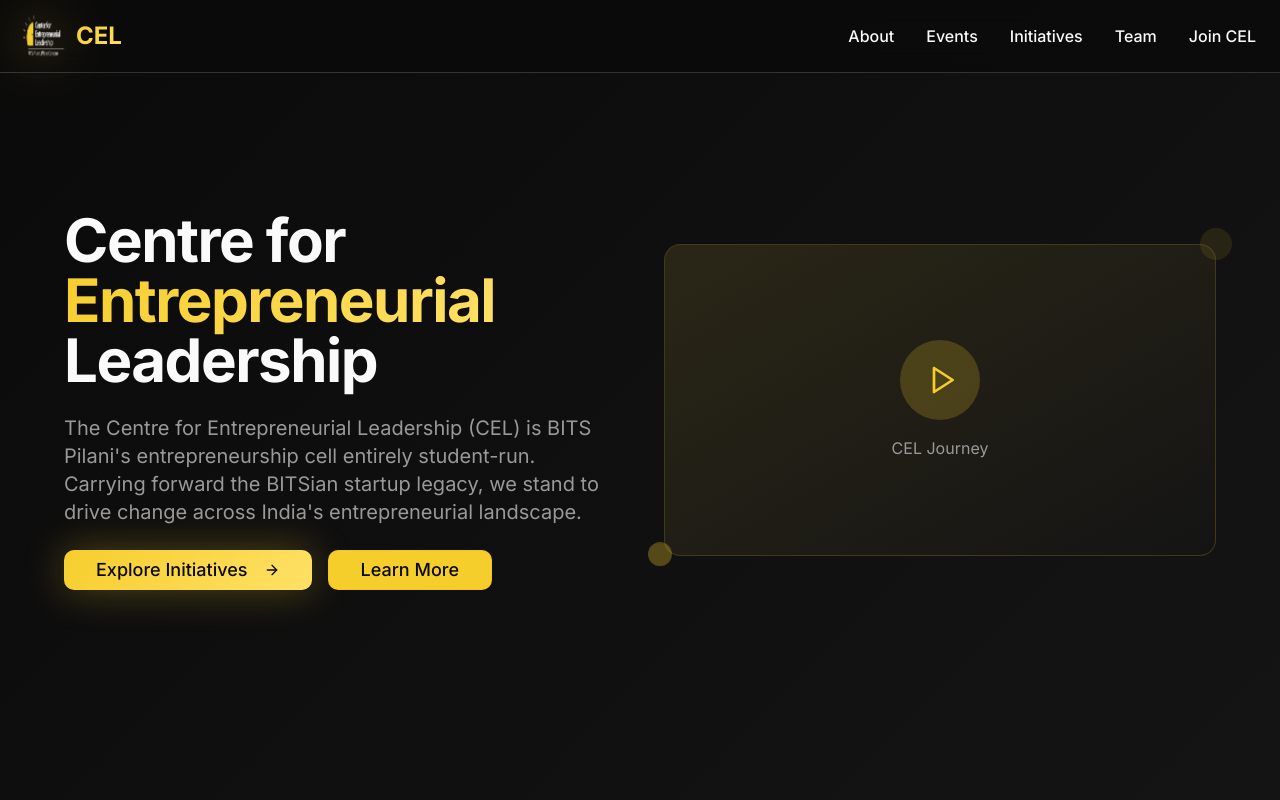
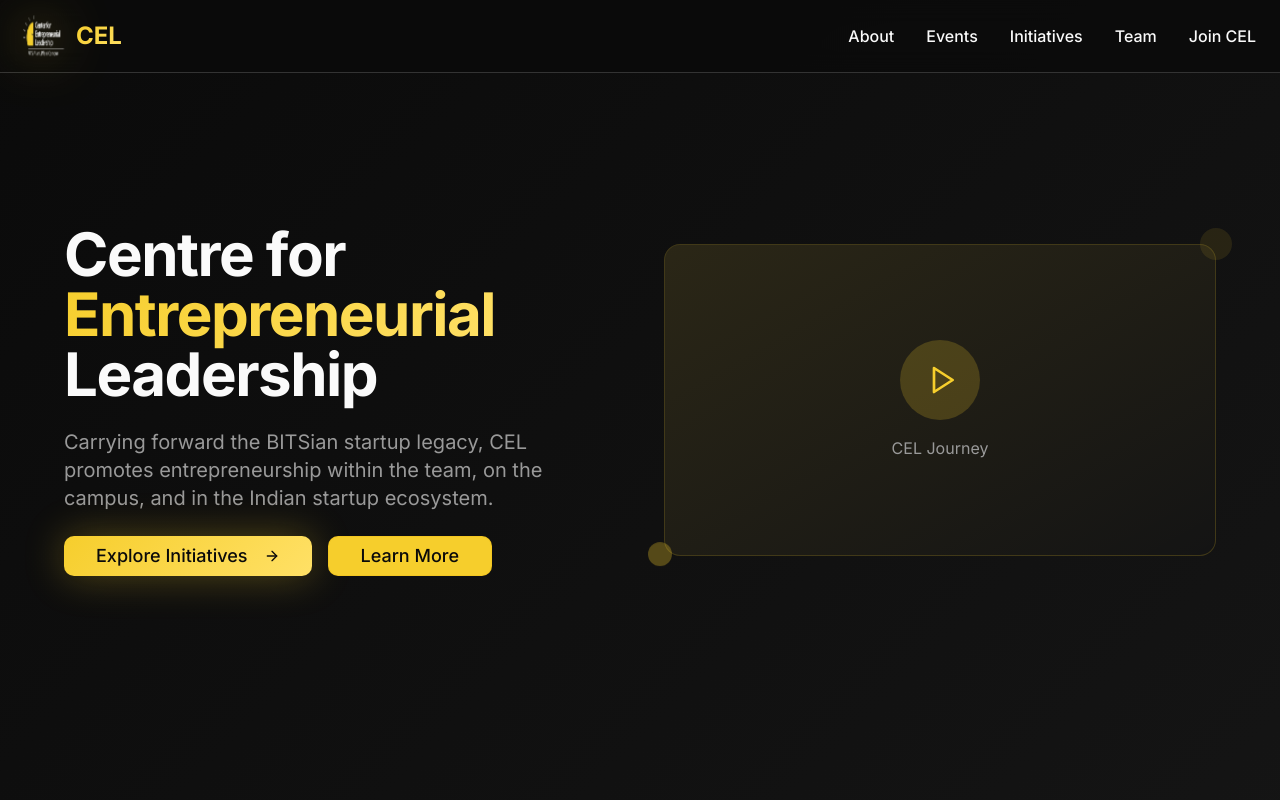
Before and after one commit to atharv2285/celwebsite, a React (Vite) app: page / in a window 1280 px wide. Shown: the top 800 px of the page. Built offline with nearby package versions, Linux system fonts and the light colour scheme; the HTML template or start-up script is replaced by a standard one.

Commit message:
Update HeroSection.tsx

```diff
--- a/src/components/HeroSection.tsx
+++ b/src/components/HeroSection.tsx
@@ -31,8 +31,7 @@ const HeroSection = () => {
               </h2>
 
               <p className="text-lg md:text-xl text-muted-foreground leading-relaxed">
-                The Centre for Entrepreneurial Leadership (CEL) is BITS Pilani's entrepreneurship cell entirely student-run.
-                Carrying forward the BITSian startup legacy, we stand to drive change across India's entrepreneurial landscape.
+                Carrying forward the BITSian startup legacy, CEL promotes entrepreneurship within the team, on the campus, and in the Indian startup ecosystem.
               </p>
 
               <div className="flex flex-col sm:flex-row gap-4">
```
